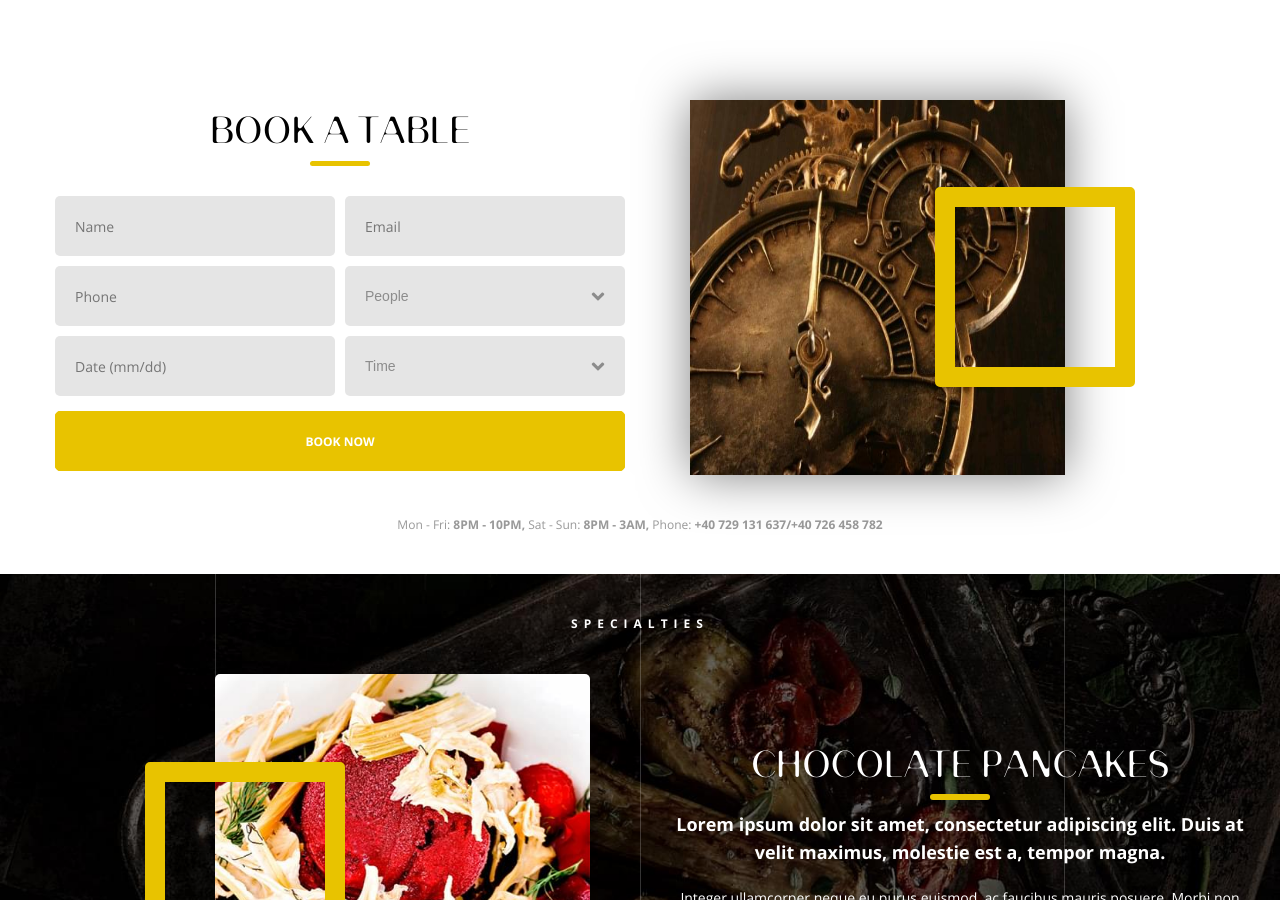
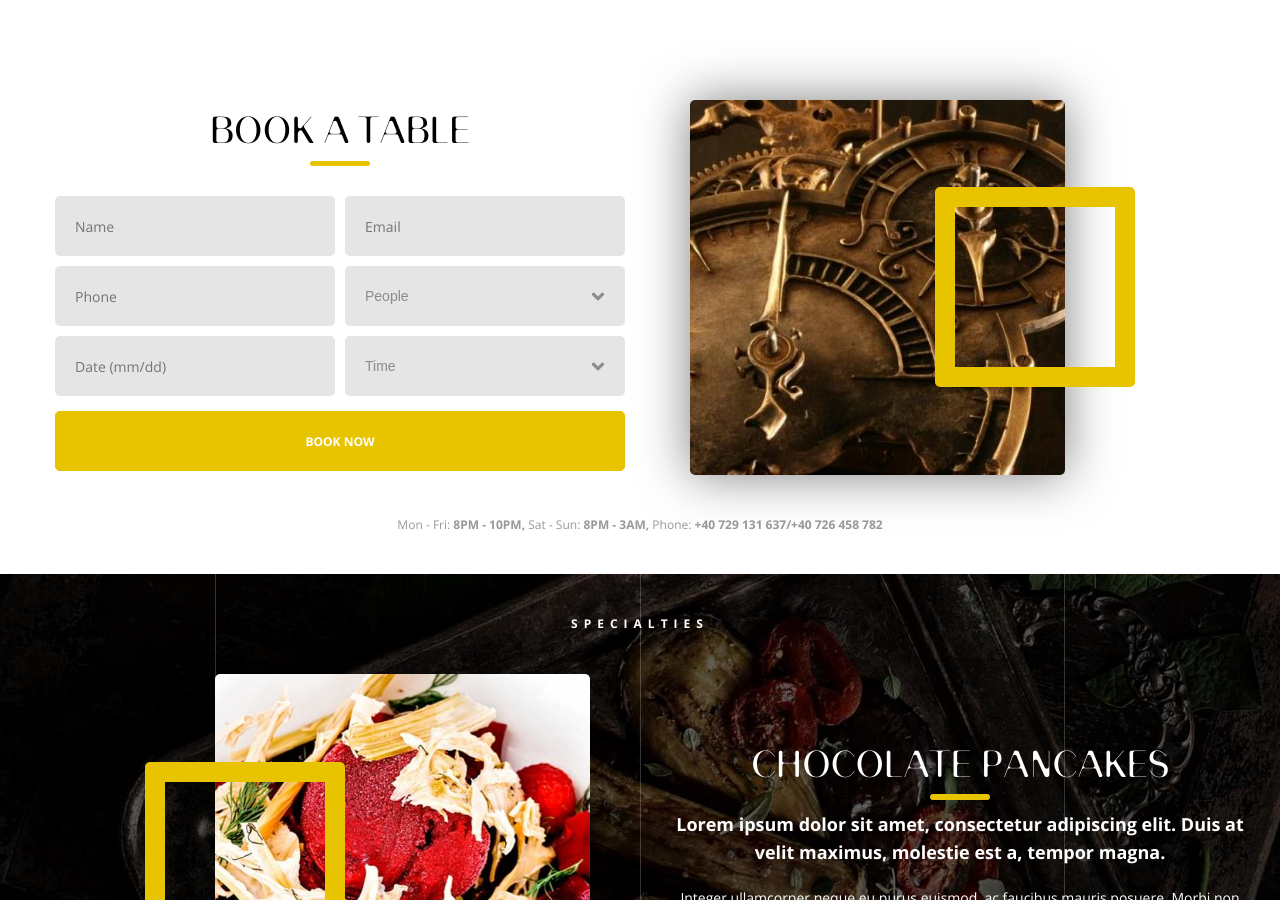
Before and after one commit to lkwazar/site2, a plain HTML site: page index.html in a window 1280 px wide. Shown: the part 1952-2852 px from the top of the page. Drawn offline with nearby package versions, Linux system fonts and the light colour scheme; files whose address does not match are found by name.

Commit message:
Update index.html

```diff
--- a/index.html
+++ b/index.html
@@ -150,12 +150,8 @@
                   </div>
                   <div class="content__column content__column_left">
                      <div class="page-image page-image_right">
-                        <div class="page-image__item page-image__item_right">
-                           <img srcset="img/2.jpg 750w,
-                                        img/2-mobile.jpg 200w"
-                                sizes="(max-width: 424px) 175px,
-                                       475px"
-                                src="img/2.jpg" alt="">
+                        <div class="page-image__item page-image__item_right ibg">
+                           <img src="img/2.jpg" alt="">
                         </div>
                      </div>
                   </div>
```
